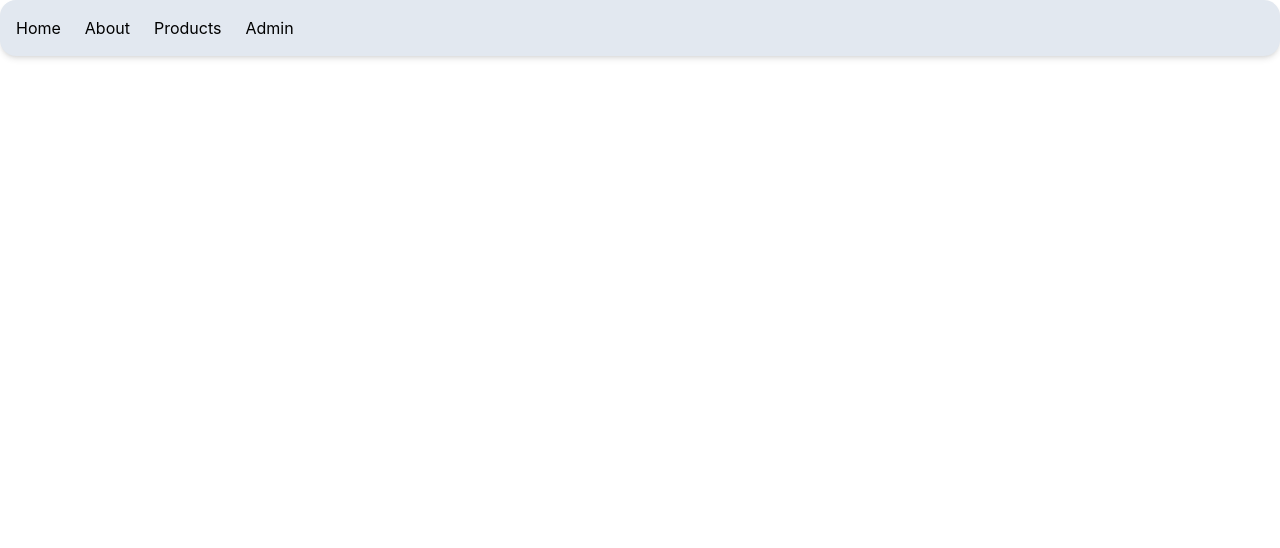
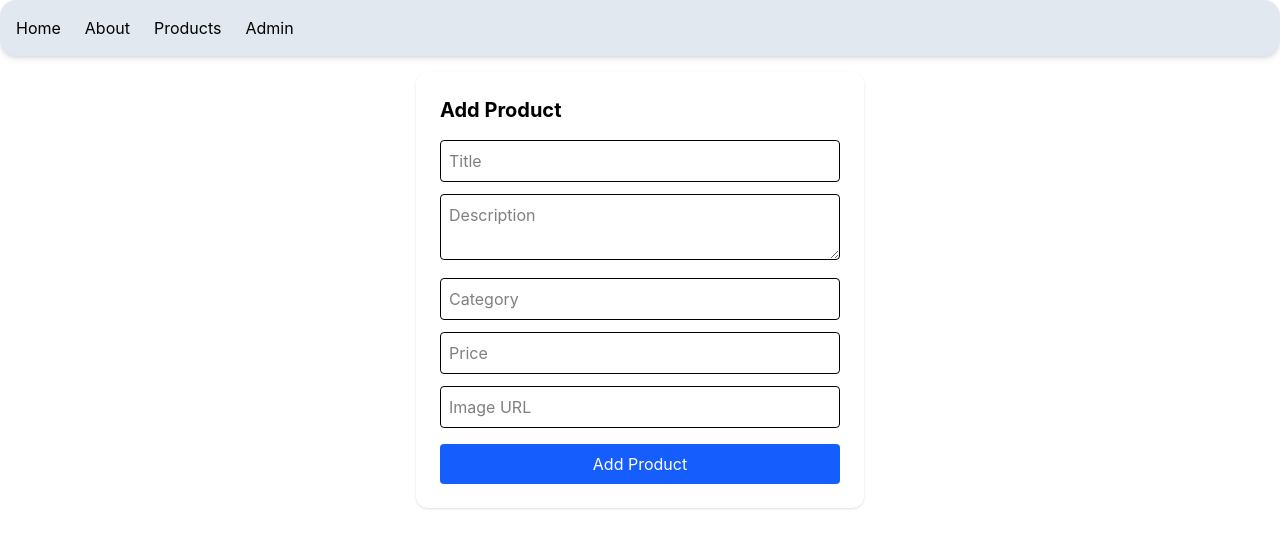
Before and after one commit to BRENDACHEBET1/summative-lab-project-showcase, a React (Vite) app: page /products/new in a window 1280 px wide. Shown: the top 548 px of the page. Built offline with nearby package versions, Linux system fonts and the light colour scheme.

Commit message:
Add POST functionality for products

```diff
--- a/src/App.jsx
+++ b/src/App.jsx
@@ -19,9 +19,11 @@ function App() {
           <Route path='/About' element={<About />} />
 
           <Route path='/products' element={<ProductList />} />
-          <Route path='/admin' element={<Admin />} >
-            <Route path='new' element={<AddProduct />} />
-          </Route>
+             <Route path='/products/new' element={<AddProduct />} />
+
+          <Route path='/admin' element={<Admin />} />
+
+
 
 
         </Routes>
--- a/src/components/NavBar.jsx
+++ b/src/components/NavBar.jsx
@@ -11,6 +11,7 @@ const NavBar = () => {
             <NavLink to='/admin'>Admin</NavLink>
 
 
+
         </nav>
         </div>
     </div>
--- a/src/pages/AddProduct.jsx
+++ b/src/pages/AddProduct.jsx
@@ -1,9 +1,127 @@
-import React from 'react'
+import React, { useState } from "react";
+import { useNavigate } from "react-router-dom";
 
 const AddProduct = () => {
+  const navigate = useNavigate();
+
+  const [formData, setFormData] = useState({
+    title: "",
+    description: "",
+    category: "",
+    price: "",
+    image: ""
+  });
+
+  const [loading, setLoading] = useState(false);
+
+  const handleChange = (e) => {
+    setFormData({
+      ...formData,
+      [e.target.name]: e.target.value
+    });
+  };
+
+  const handleSubmit = async (e) => {
+    e.preventDefault();
+    setLoading(true);
+
+    const newProduct = {
+      ...formData,
+      id: Date.now()
+    };
+
+    try {
+      const res = await fetch("http://localhost:3001/products", {
+        method: "POST",
+        headers: {
+          "Content-Type": "application/json"
+        },
+        body: JSON.stringify(newProduct)
+      });
+
+      if (!res.ok) {
+        throw new Error("Failed to add product");
+      }
+
+      await res.json();
+
+      // reset form
+      setFormData({
+        title: "",
+        description: "",
+        category: "",
+        price: "",
+        image: ""
+      });
+
+      // go back to products page
+      navigate("/products");
+
+    } catch (error) {
+      console.log(error.message);
+    } finally {
+      setLoading(false);
+    }
+  };
+
   return (
-    <div>AddProduct</div>
-  )
-}
+    <div className="flex justify-center p-4">
+      <form
+        onSubmit={handleSubmit}
+        className="w-full max-w-md bg-white p-6 rounded-xl shadow"
+      >
+        <h2 className="text-xl font-bold mb-4">Add Product</h2>
 
-export default AddProduct
+        <input
+          name="title"
+          value={formData.title}
+          onChange={handleChange}
+          placeholder="Title"
+          className="w-full p-2 mb-3 border rounded"
+        />
+
+        <textarea
+          name="description"
+          value={formData.description}
+          onChange={handleChange}
+          placeholder="Description"
+          className="w-full p-2 mb-3 border rounded"
+        />
+
+        <input
+          name="category"
+          value={formData.category}
+          onChange={handleChange}
+          placeholder="Category"
+          className="w-full p-2 mb-3 border rounded"
+        />
+
+        <input
+          name="price"
+          type="number"
+          value={formData.price}
+          onChange={handleChange}
+          placeholder="Price"
+          className="w-full p-2 mb-3 border rounded"
+        />
+
+        <input
+          name="image"
+          value={formData.image}
+          onChange={handleChange}
+          placeholder="Image URL"
+          className="w-full p-2 mb-4 border rounded"
+        />
+
+        <button
+          type="submit"
+          className="w-full bg-blue-600 text-white p-2 rounded"
+        >
+          {loading ? "Adding..." : "Add Product"}
+        </button>
+      </form>
+    </div>
+  );
+};
+
+export default AddProduct;
--- a/src/pages/ProductList.jsx
+++ b/src/pages/ProductList.jsx
@@ -1,6 +1,7 @@
 import React from 'react'
 import { useState, useEffect } from 'react';
 import ProductCard from "../components/ProductCard";
+import { Outlet } from "react-router-dom";
 
 const ProductList = () => {
   const [products, setProducts] = useState([]);
@@ -24,6 +25,7 @@ const ProductList = () => {
 
     setProducts((prev) => prev.filter((p) => p.id !== id));
   };
+
   return (
      <div className="grid grid-cols-3 gap-4 p-4">
       {products.map((product) => (
@@ -33,6 +35,7 @@ const ProductList = () => {
           onDelete={deleteProduct}
         />
       ))}
+
     </div>
 
   )
```
